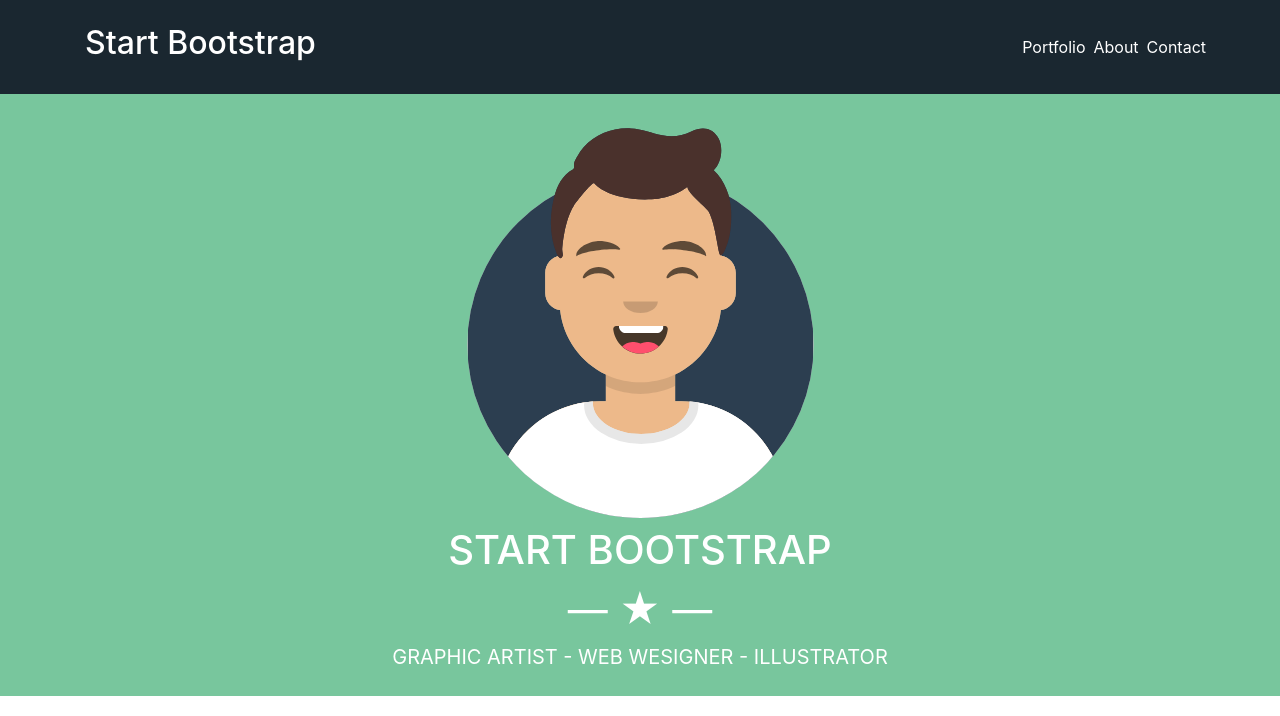
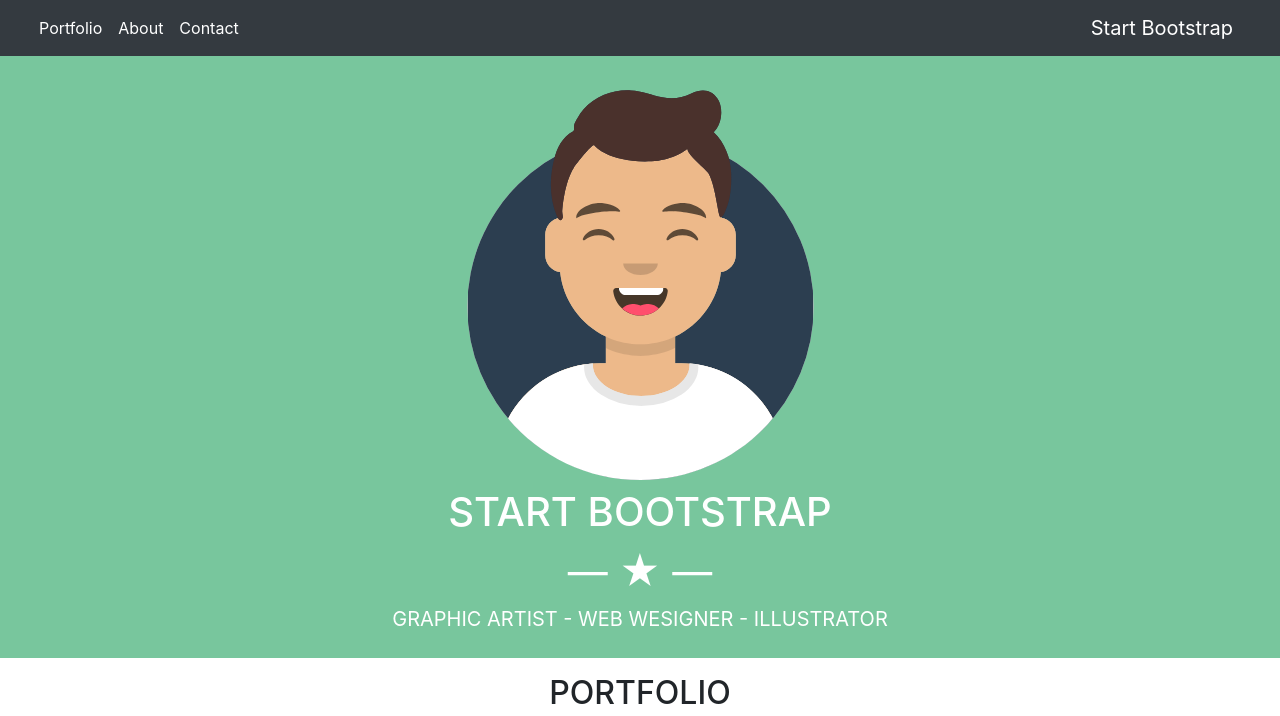
Before and after one commit to FabrizioFornone/html-css-bootstrap-freelancer, a plain HTML site: page index.html in a window 1280 px wide. Shown: the top 716 px of the page. Drawn offline with nearby package versions, Linux system fonts and the light colour scheme.

Commit message:
Push x Ottavio (Maledetta Navbar)

```diff
--- a/css/style.css
+++ b/css/style.css
@@ -14,6 +14,8 @@
   background-color: #78c69d;
 }
 
+
+
 .text-green {
   color: #78c69d;
 }
@@ -27,7 +29,7 @@
 }
 
 #profile {
-    width: 60%;
+  width: 60%;
 }
 
 .starline {
@@ -50,7 +52,7 @@ button span {
   font-size: 16px;
 }
 
-button span::before {
+.cont_fluid_green button span::before {
   content: "\f019";
   font-family: "Font Awesome 5 Free";
   font-weight: 800;
@@ -68,3 +70,17 @@ form {
   border-radius: 50%;
   font-size: 12px;
 }
+
+@media (min-width: 576px) {
+  .navbar > .container-fluid {
+    flex-direction: row-reverse;
+    flex-wrap: nowrap;
+  }
+}
+
+@media (min-width: 768px) {
+  .navbar > .container-fluid {
+    flex-direction: row-reverse;
+  }
+
+}
--- a/index.html
+++ b/index.html
@@ -18,23 +18,29 @@
     <title>Boostrap Freelancer Fabrizio Fornone</title>
   </head>
   <body>
-    <!-- Header + Nav -->
-    <div class="container-fluid cont_fluid_dark">
-      <div class="container cont_font_white py-4">
-        <div class="row align-items-center">
-          <header class="col-6">
-            <h2 class="text-nowrap">Start Bootstrap</h2>
-          </header>
-          <nav class="col-6">
-            <div class="row justify-content-end">
-              <div class="px-1">Portfolio</div>
-              <div class="px-1">About</div>
-              <div class="px-1">Contact</div>
-            </div>
-          </nav>
+    <!-- Nav -->
+    <nav class="navbar navbar-expand-lg navbar-dark bg-dark">
+      <div class="container-fluid">
+        <button class="navbar-toggler" type="button" data-bs-toggle="collapse" data-bs-target="#navbarTogglerDemo03" aria-controls="navbarTogglerDemo03" aria-expanded="false" aria-label="Toggle navigation">
+          <span class="navbar-toggler-icon"></span>
+        </button>
+        <a class=" navbar-brand" href="#">Start Bootstrap</a>
+        <div class="collapse navbar-collapse" id="navbarTogglerDemo03">
+          <ul class=" navbar-nav me-auto mb-2 mb-lg-0">
+            <li class="nav-item">
+              <a class="nav-link active" aria-current="page" href="#">Portfolio</a>
+            </li>
+            <li class="nav-item active">
+              <a class="nav-link" href="#">About</a>
+            </li>
+            <li class="nav-item active">
+              <a class="nav-link" href="#">Contact</a>
+            </li>
+          </ul>
         </div>
       </div>
-    </div>
+    </nav>
+
     <!-- Jumbotron -->
     <div class="container-fluid cont_fluid_green mb-3">
       <div class="container cont_font_white py-3">
```
